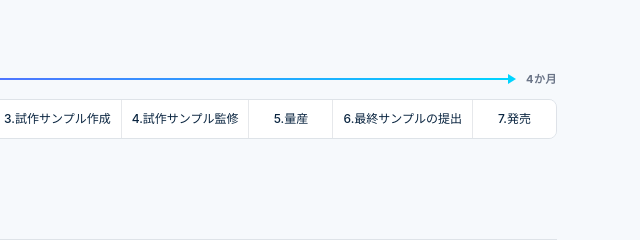
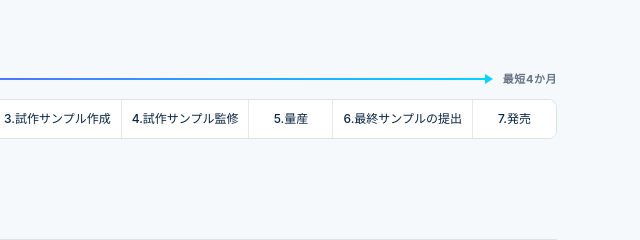
Before and after one commit to wacchane/fd-approval-manual, a plain HTML site: page index.html in a window 1280 px wide. Shown: the part 193-433 px from the top of the page, 539-1179 px from the left. Drawn offline with Linux system fonts and the light colour scheme.

Commit message:
タイムライン右端ラベルを「最短4か月」に変更

```diff
--- a/index.html
+++ b/index.html
@@ -49,7 +49,7 @@
                 <div class="tl-arrow-shaft"></div>
                 <div class="tl-arrow-head"></div>
               </div>
-              <span class="tl-label">4か月</span>
+              <span class="tl-label">最短4か月</span>
             </div>
             <div class="timeline-steps">
               <div class="tl-step" data-tab="flow-1">1.商品企画</div>
```
